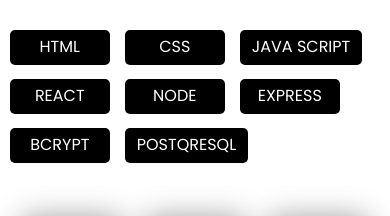
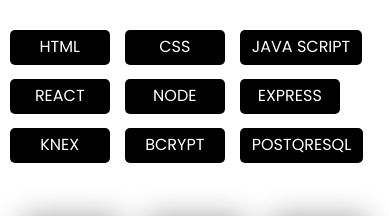
Before and after one commit to Mateusz-best-creator/Job_Portfolio, a React (Create React App) app: page /projects-page in a window 390 px wide. Shown: the part 1862-2078 px from the top of the page. Built offline with nearby package versions, Linux system fonts and the light colour scheme.

Commit message:
optimizations hook and styling nav in mobile view

```diff
--- a/src/components/single-project-details/single-project-details.component.jsx
+++ b/src/components/single-project-details/single-project-details.component.jsx
@@ -1,4 +1,4 @@
-import React, { useEffect } from "react";
+import React, { useEffect, memo, useCallback } from "react";
 
 // video
 import VideoPlayer from "../../video-player/video-player.component";
@@ -9,14 +9,14 @@
 
 import './single-project-details.styles.scss';
 
-const SingleProjectDetails = ({ descriptionData }) => {
+const SingleProjectDetails = memo(({ descriptionData }) => {
 
     const navigate = useNavigate();
     const { basicDescription, purpose, explanation, technologiesExplanation, explanationProblems, videoElement } = descriptionData;
 
-    const handleNavigate = () => {
+    const handleNavigate = useCallback(() => {
         navigate('/projects-page');
-    }
+    }, [navigate])
 
     useEffect(() => {
         window. scrollTo(0, 0);
@@ -47,6 +47,6 @@
             <Footer />
         </>
     )
-}
+})
 
 export default SingleProjectDetails;
--- a/src/components/single-project-details/single-project-details.styles.scss
+++ b/src/components/single-project-details/single-project-details.styles.scss
@@ -47,7 +47,5 @@
 
     &:hover {
         filter: brightness(115%);
-        transform: translateX(-5px);
-        transform: translateY(-5px);
     }
 }
--- a/src/components/single-project/single-project.component.jsx
+++ b/src/components/single-project/single-project.component.jsx
@@ -1,4 +1,4 @@
-import React from "react";
+import React, {memo} from "react";
 
 import SkillIcon from "../skill-icon/skill-icon.component";
 
@@ -11,7 +11,7 @@
 // styling
 import './single-project.styles.scss';
 
-const SingleProject = ({projectData}) => {
+const SingleProject = memo(({projectData}) => {
 
     const { title, skills, description, sourceCodeLink, livePageLink, videoElement, id } = projectData;
     const navigate = useNavigate();
@@ -28,7 +28,7 @@
                 <div className='skills-project-coctainer'>
                     {
                         skills.map((skill, index) => {
-                            return <SkillIcon key={index} skill={skill} />
+                            return <SkillIcon key={`${skill}-${index}`} skill={skill} />
                         })
                     }
                 </div>
@@ -51,6 +51,6 @@
         </div>
 
     )
-}
+})
 
 export default SingleProject;
--- a/src/components/single-project/single-project.styles.scss
+++ b/src/components/single-project/single-project.styles.scss
@@ -51,8 +51,6 @@
 
                     &:hover {
                         filter: brightness(115%);
-                        transform: translateX(-5px);
-                        transform: translateY(-5px);
                     }
                 }
             }
--- a/src/routes/about-page/about-page.routes.jsx
+++ b/src/routes/about-page/about-page.routes.jsx
@@ -3,6 +3,7 @@
 import Footer from "../../components/footer/footer.component";
 import TechnologyItem from "../../components/technology-icon/technology-icon.component";
 
+// Logos
 import HtmlLogo from '../../assets/html-logo.png';
 import CssLogo from '../../assets/css-logo.png';
 import StyledComponentsLogo from '../../assets/styled-components-logo.png';
@@ -18,6 +19,9 @@
 import SQLLogo from '../../assets/sql-logo.png';
 import TypeScriptLogo from '../../assets/typescript-logo.png';
 
+// optimizations hooks
+import { useCallback } from "react";
+
 import { useNavigate } from "react-router-dom";
 
 import './about-page.styles.scss';
@@ -26,9 +30,9 @@
 
     const navigate = useNavigate();
 
-    const handleNavigate = (direction) => {
+    const handleNavigate = useCallback((direction) => {
         navigate(`/${direction}`);
-    }
+    }, [navigate]);
 
     return (
         <>
--- a/src/routes/navigation/navigation.styles.scss
+++ b/src/routes/navigation/navigation.styles.scss
@@ -44,6 +44,11 @@
             top: 75px;
             z-index: -1;
             color: white;
+
+            @media(max-width: 600px) {
+                font-size: 1rem;
+                width: 75px;
+            }
         }
     }
 
--- a/src/routes/projects/projects.routes.jsx
+++ b/src/routes/projects/projects.routes.jsx
@@ -39,7 +39,7 @@
         {
             id: 3,
             title: 'Look For Pictures',
-            skills: ['html', 'css', 'Java Script', 'react', 'node', 'express', 'bcrypt', 'postqresql'],
+            skills: ['html', 'css', 'Java Script', 'react', 'node', 'express','knex', 'bcrypt', 'postqresql'],
             description: "The Smart-Brain app is a sophisticated web application that is built using React, Node.js, Express.js, PostgreSQL, and Knex library.",
             sourceCodeLink: 'https://github.com/Mateusz-best-creator/brain_FrontEnd',
             livePageLink: 'https://brain-frontend.onrender.com',
--- a/src/video-player/video-player.component.jsx
+++ b/src/video-player/video-player.component.jsx
@@ -6,7 +6,7 @@
 import './video-player.styles.scss'
 
 const VideoPlayer = ({videoElement}) => {
-    console.log("video : ", videoElement, '/static/media/meals-to-go.e09f11e72aa3cc925fe4.mp4' === videoElement);
+
     return (
         <div className='video-container'>
             {
```
